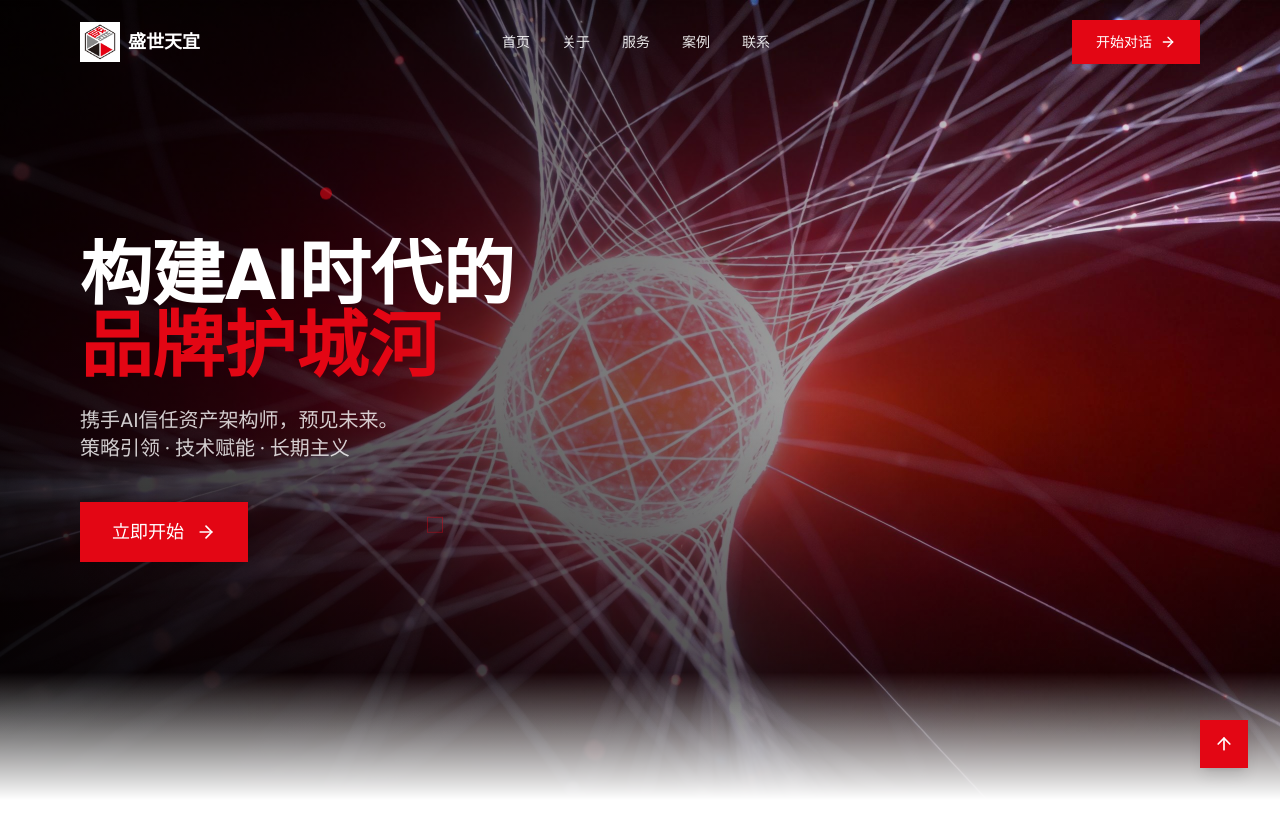
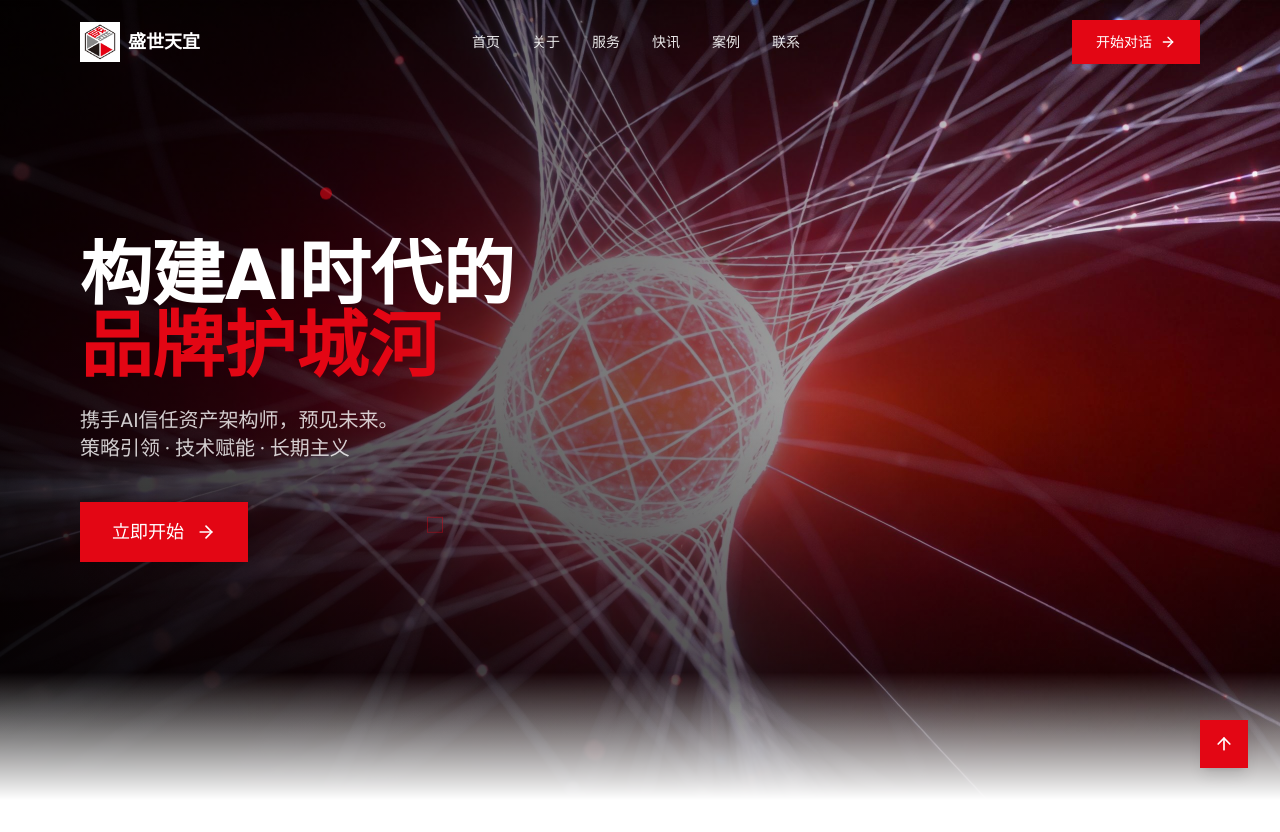
Before and after one commit to reaishenghuodel/shengshitianyi, a React (Vite) app in the folder app/: page / in a window 1280 px wide. Shown: the top 832 px of the page. Built offline with nearby package versions, Linux system fonts and the light colour scheme.

Commit message:
Add 行业快讯 (News) section to homepage
- New News.tsx component with 5 sample industry news items
- Added to navigation bar
- Positioned between Services and Cases sections
- GSAP scroll animations included

```diff
--- a/app/src/App.tsx
+++ b/app/src/App.tsx
@@ -7,6 +7,7 @@ import Hero from './sections/Hero';
 import About from './sections/About';
 import Services from './sections/Services';
 import Cases from './sections/Cases';
+import News from './sections/News';
 import Contact from './sections/Contact';
 import Footer from './sections/Footer';
 
@@ -44,6 +45,7 @@ function App() {
         <Hero />
         <About />
         <Services />
+        <News />
         <Cases />
         <Contact />
       </main>
--- a/app/src/sections/Navbar.tsx
+++ b/app/src/sections/Navbar.tsx
@@ -6,6 +6,7 @@ const navLinks = [
   { name: '首页', href: '#hero' },
   { name: '关于', href: '#about' },
   { name: '服务', href: '#services' },
+  { name: '快讯', href: '#news' },
   { name: '案例', href: '#cases' },
   { name: '联系', href: '#contact' },
 ];
```
